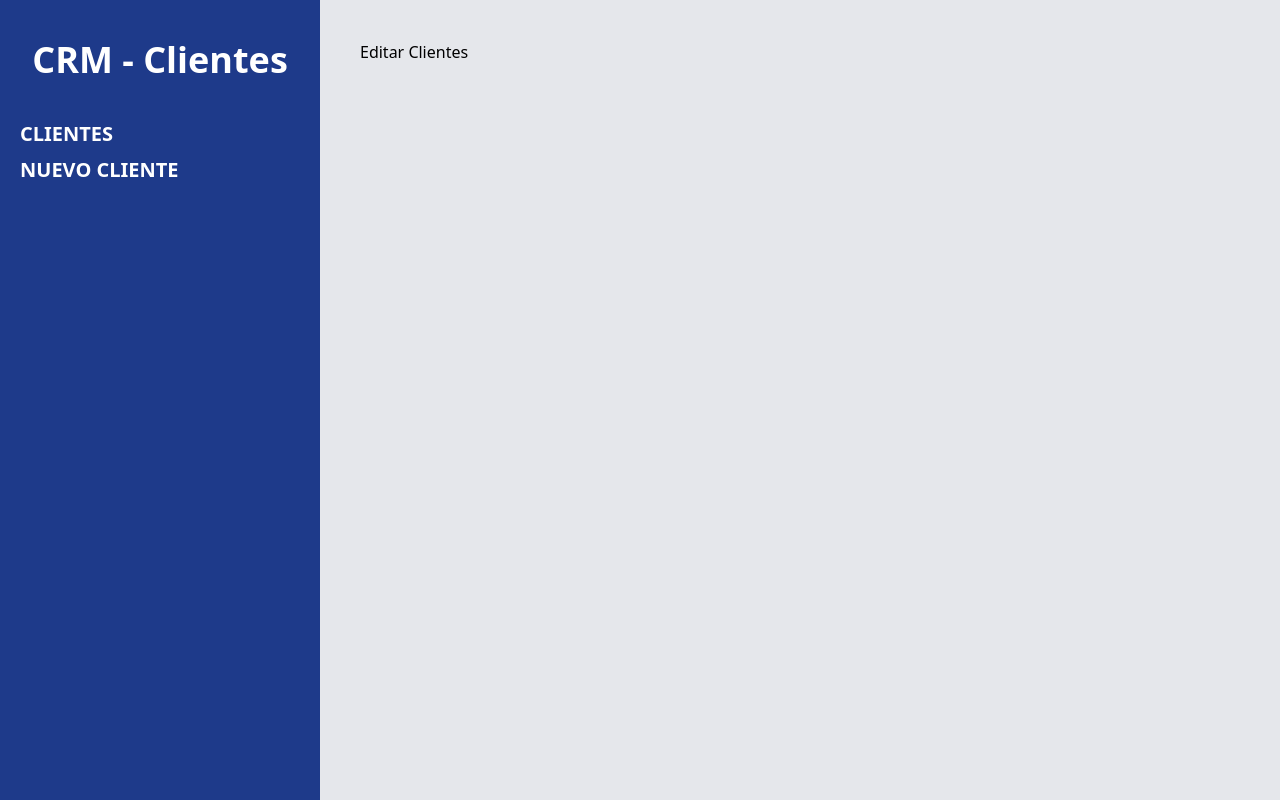
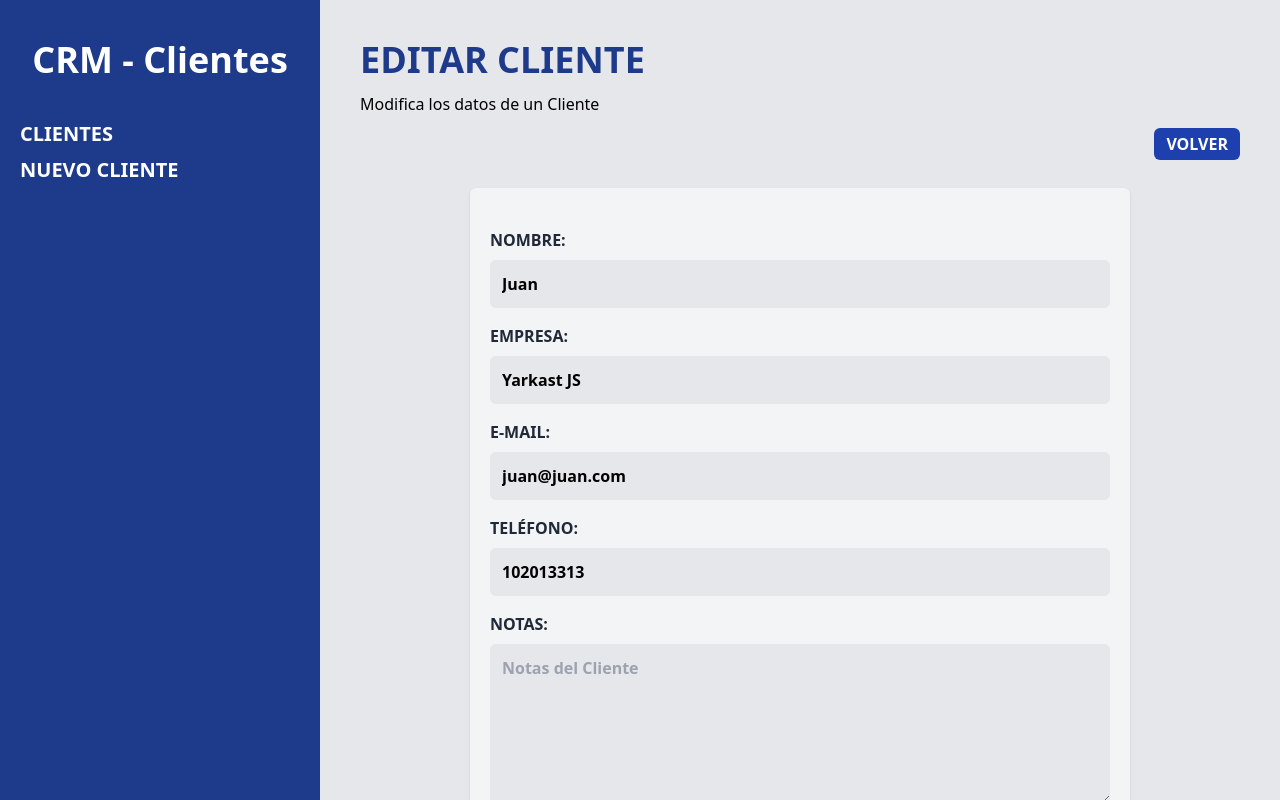
Before and after one commit to Jair-vet/CRM-Clientes-react, a React (Vite) app: page /clientes/1/editar in a window 1280 px wide. Built offline with nearby package versions, Linux system fonts and the light colour scheme; data requests are answered from the project's data file.

Commit message:
Llenamos todos los campos en el Formulario

```diff
--- a/src/components/Formulario.jsx
+++ b/src/components/Formulario.jsx
@@ -13,6 +13,7 @@ export const Formulario = ({cliente}) => {
                     className="formulario"
                     placeholder="Nombre del Cliente"
                     name="nombre"
+                    defaultValue={cliente?.nombre}
                 />
             </div>
             <div className="mb-4">
@@ -26,6 +27,7 @@ export const Formulario = ({cliente}) => {
                     className="formulario"
                     placeholder="Empresa del Cliente"
                     name="empresa"
+                    defaultValue={cliente?.empresa}
                 />
             </div>
 
@@ -40,6 +42,7 @@ export const Formulario = ({cliente}) => {
                     className="formulario"
                     placeholder="Email del Cliente"
                     name="email"
+                    defaultValue={cliente?.email}
                 />
             </div>
 
@@ -54,6 +57,7 @@ export const Formulario = ({cliente}) => {
                     className="formulario"
                     placeholder="Teléfono del Cliente"
                     name="telefono"
+                    defaultValue={cliente?.telefono}
                 />
             </div>
 
@@ -69,6 +73,7 @@ export const Formulario = ({cliente}) => {
                     className="formulario h-40 align-self"
                     placeholder="Notas del Cliente"
                     name="notas"
+                    defaultValue={cliente?.notas}
                 />
             </div>
         </>
--- a/src/main.jsx
+++ b/src/main.jsx
@@ -23,6 +23,7 @@ const router = createBrowserRouter([
         path: '/clientes/nuevo',
         element: <NuevoCliente />,
         action: nuevoClienteAction,
+        errorElement: <ErrorPage />
       },
       {
         path: '/clientes/:clienteId/editar',
--- a/src/pages/EditarCliente.jsx
+++ b/src/pages/EditarCliente.jsx
@@ -1,4 +1,8 @@
+import { Form, useLoaderData, useNavigate } from "react-router-dom";
+import { Error } from "../components/Error";
+import { Formulario } from "../components/Formulario";
 import { obtenerClientes } from "../data/clientes";
+
 
 export const loader = async ({params}) => {
     const cliente = await obtenerClientes(params.clienteId)
@@ -12,12 +16,44 @@ export const loader = async ({params}) => {
     return cliente
 }
 
-
 export const EditarCliente = () => {
 
+    const navigate = useNavigate()
+    const cliente = useLoaderData()
 
   return (
-    <h1>Editar Clientes</h1>
+    <>
+      <h1 className="font-extrabold text-4xl text-blue-900 uppercase md:text-left text-center">Editar Cliente</h1>
+      <p className="mt-3 md:text-left text-center">Modifica los datos de un Cliente</p>
+
+      <div className="flex md:justify-end justify-center mt-3">
+        <button
+          onClick={() => navigate('/')}
+          className="bg-blue-800 text-white px-3 py-1 font-bold uppercase rounded-md">
+          Volver
+        </button>
+      </div>
+
+      <div className="bg-gray-100 shadow rounded-md md:w-3/4 mx-auto px-5 py-10 mt-7">
+        <Form
+          method="post"
+          noValidate
+        >
+          {/* { errores?.length && errores.map( (error, i) =>
+            <Error key={i}>{error}</Error>
+          ) } */}
+          <Formulario
+            cliente={ cliente }
+          />
+
+          <input
+            type="submit"
+            className="btn-submit"
+            value="Registrar Cliente"
+          />
+        </Form>
+      </div>
+    </>
 
   )
 }
```
